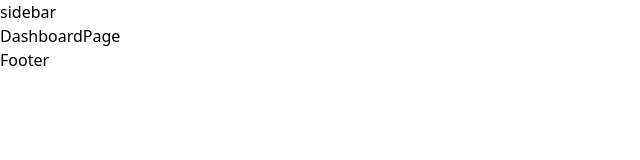
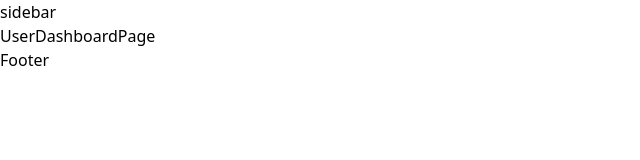
Before and after one commit to ShariarNiaj05/Apollo-Gears, a Next.js app: page /dashboard in a window 1280 px wide. Shown: the top 160 px of the page, without its empty margins (0-640 px from the left). Built offline with nearby package versions, Linux system fonts and the light colour scheme.

Commit message:
ui: creating necessary page

```diff
--- a/src/app/(dashboardLayout)/dashboard/page.tsx
+++ b/src/app/(dashboardLayout)/dashboard/page.tsx
@@ -1,5 +1,5 @@
-const DashboardPage = () => {
-  return <div>DashboardPage</div>;
+const UserDashboardPage = () => {
+  return <div>UserDashboardPage</div>;
 };
 
-export default DashboardPage;
+export default UserDashboardPage;
```
